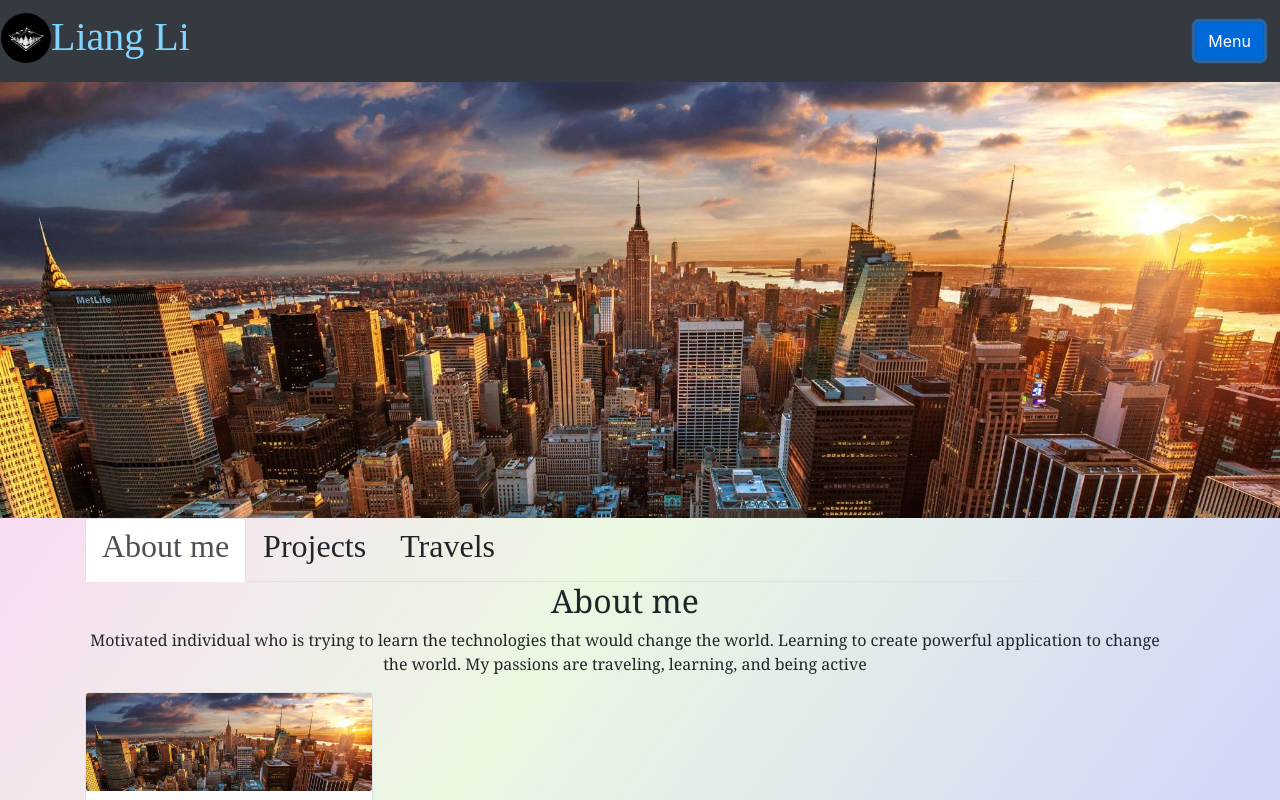
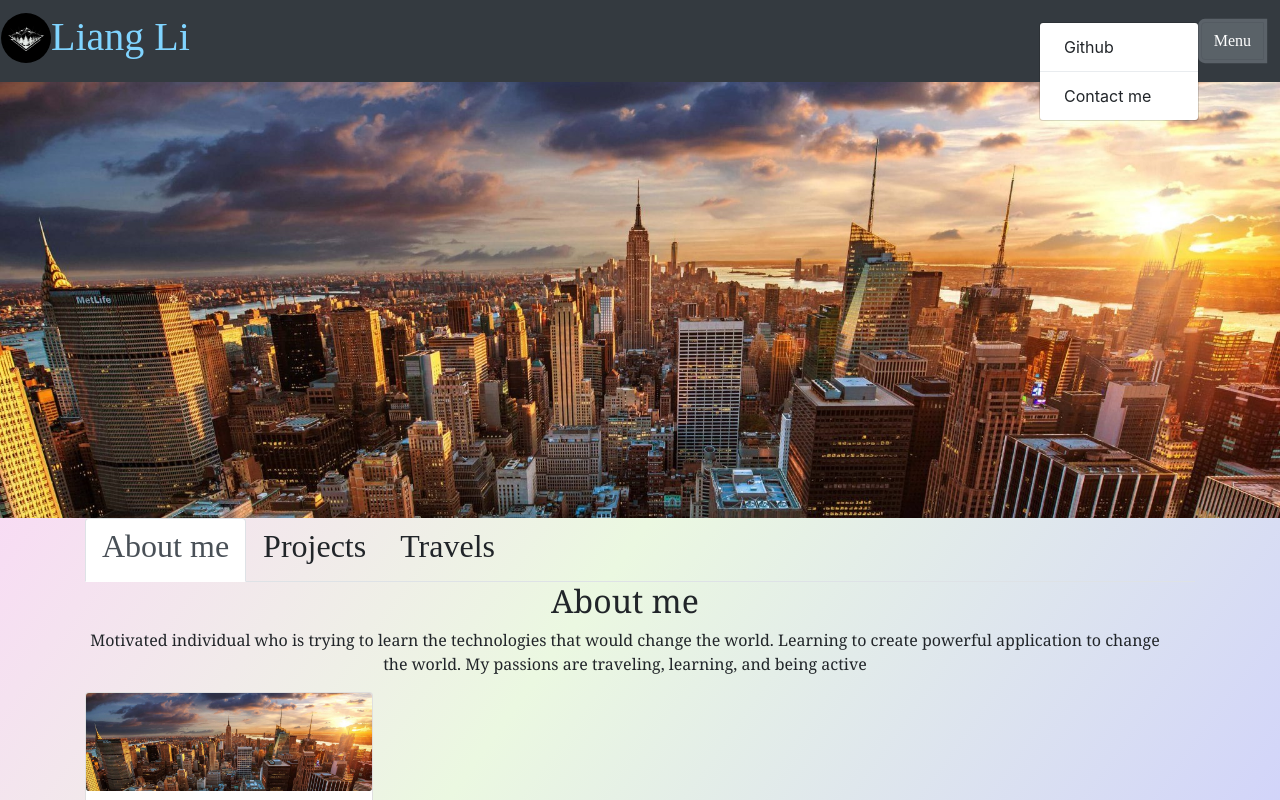
Before and after one commit to TheAllen/Portfolio, a React (Create React App) app: page / in a window 1280 px wide. Both pictures are taken after a click on the button "Menu". Shown: the top 800 px of the page. Built offline with nearby package versions, Linux system fonts and the light colour scheme.

Commit message:
added a dropdown button

```diff
--- a/src/App.js
+++ b/src/App.js
@@ -1,7 +1,10 @@
 import React, { Component, useState } from 'react';
 import { Link } from 'react-router-dom';
 import { Image } from 'react-bootstrap';
-import { Navbar, NavbarBrand, Nav, NavItem, NavLink, Card, Button, CardBody, CardImg, Row, Col, TabPane, CardTitle, CardText, TabContent, Collapse, } from 'reactstrap';
+import { Navbar, NavbarBrand, Nav, NavItem, NavLink,
+    Card, Button, CardBody, CardImg, Row, Col, TabPane,
+    CardTitle, CardText, TabContent, Collapse, ButtonDropdown,
+    DropdownToggle, DropdownMenu, DropdownItem} from 'reactstrap';
 import classnames from 'classnames';
 
 import SlideShow from './components/SlideShow';
@@ -15,11 +18,15 @@ import 'bootstrap/dist/css/bootstrap.min.css';
 
 const App = (props) => {
 
+    //Tabs
     const [activeTab, setActiveTab] = useState('1');
-
     const toggle = tab => {
         if (activeTab !== tab) setActiveTab(tab);
     }
+
+    //Navbar button dropdown
+    const [dropdownOpen, setOpen] = useState(false);
+    const menuToggle = () => setOpen(!dropdownOpen);
 
 
     return (
@@ -42,18 +49,15 @@ const App = (props) => {
                 </div>
                 </NavbarBrand>
 
-                <Button color="primary" >Menu</Button>
-
-                <Collapse navbar >
-                    <Nav>
-                        <NavItem>
-                            <NavLink href="/components/">Components</NavLink>
-                        </NavItem>
-                        <NavItem>
-                            <NavLink href="https://github.com/TheAllen">GitHub</NavLink>
-                        </NavItem>
-                    </Nav>
-                </Collapse>
+                {/* <Button color="primary" >Menu</Button> */}
+                <ButtonDropdown isOpen={dropdownOpen} toggle={menuToggle} direction="left">
+                    <DropdownToggle carpet style={{fontFamily:"Pacifico"}}>Menu</DropdownToggle>
+                    <DropdownMenu >
+                        <DropdownItem href="https://github.com/TheAllen"><body>Github</body></DropdownItem>
+                        <DropdownItem divider></DropdownItem>
+                        <DropdownItem>Contact me</DropdownItem>
+                    </DropdownMenu>
+                </ButtonDropdown>
 
 
             </Navbar>
```
